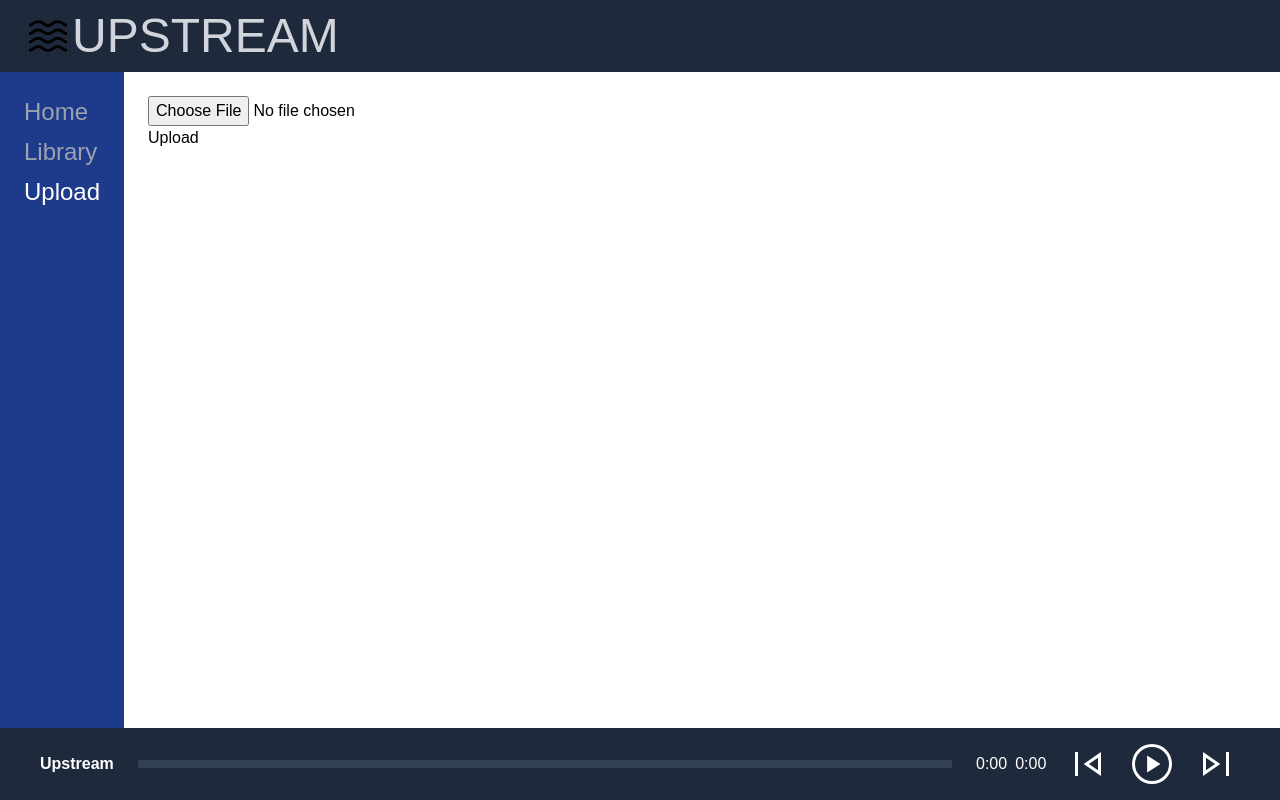
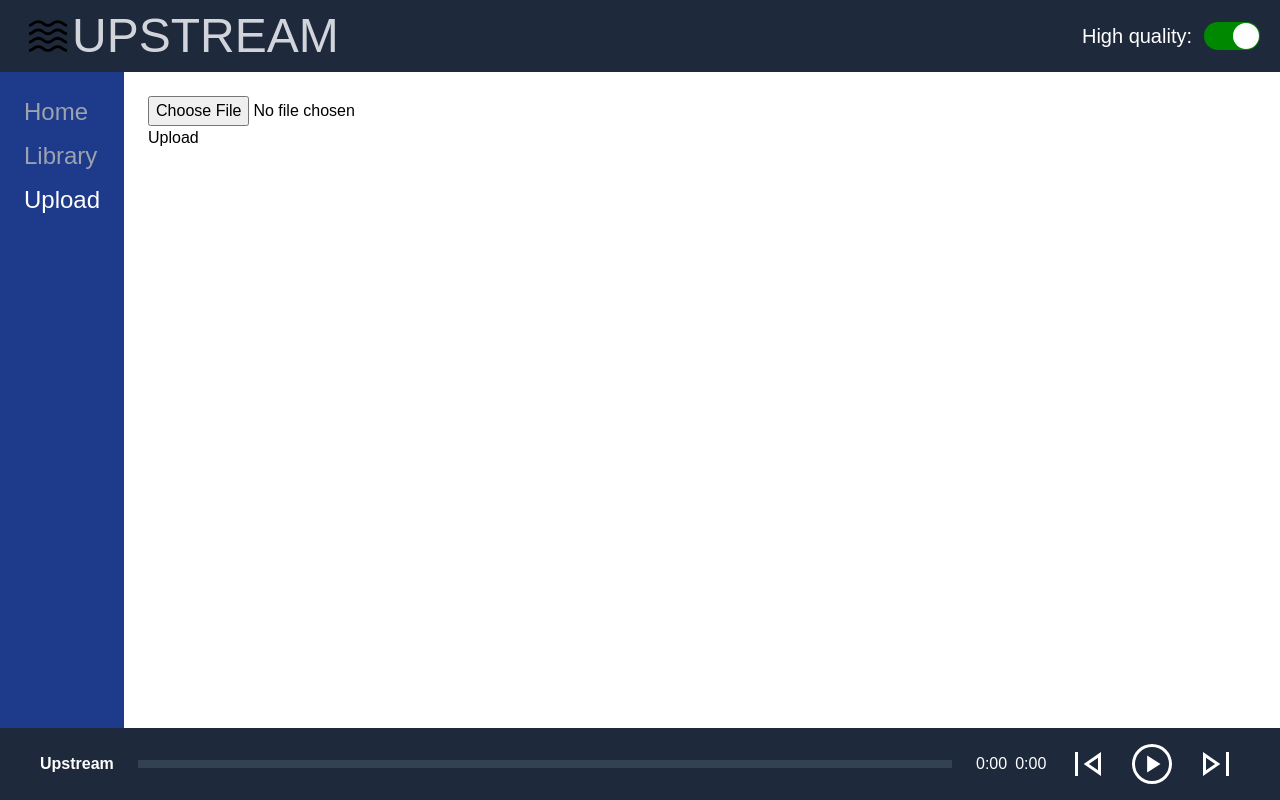
Before and after one commit to rafzoio/upstream, a React (Create React App) app: page /upload in a window 1280 px wide. Built offline with nearby package versions, Linux system fonts and the light colour scheme; no server answers.

Commit message:
Added switch to play low or high quality audio

```diff
--- a/package.json
+++ b/package.json
@@ -15,6 +15,7 @@
     "react-router": "^6.14.1",
     "react-router-dom": "^6.14.1",
     "react-scripts": "5.0.1",
+    "react-switch": "^7.0.0",
     "split-pane-react": "^0.1.3",
     "tailwind": "^4.0.0",
     "use-sound": "^4.0.1",
--- a/src/components/Controls.jsx
+++ b/src/components/Controls.jsx
@@ -9,6 +9,7 @@ import { ReactComponent as SkipPrevIcon } from "../resources/icons/skip_prev.svg
 const Controls = () => {
   const dispatch = useDispatch();
   const songState = useSelector((state) => state.song);
+  const bitrate = useSelector((state) => state.bitrate);
   const isSongStatePopulated = Object.keys(songState).length !== 0;
   const isPlayingState = useSelector((state) => state.isPlaying);
   const playlistState = useSelector((state) => state.playlist);
@@ -33,9 +34,9 @@ const Controls = () => {
 
   useEffect(() => {
     if (audio) {
-      audio.src = songState.url;
+      audio.src = bitrate ?  songState.url : songState.url_compressed
     }
-  }, [songState, audio]);
+  }, [songState, audio, bitrate]);
 
   useEffect(() => {
     if (audio) {
--- a/src/components/Header.jsx
+++ b/src/components/Header.jsx
@@ -1,11 +1,20 @@
 import React from "react";
+import { useSelector } from "react-redux/es/hooks/useSelector";
 import { Link } from "react-router-dom";
+import Switch from "react-switch";
 
 import { useDispatch } from "react-redux";
 import { ReactComponent as LogoIcon } from "../resources/icons/waves.svg";
 
 const Header = () => {
   const dispatch = useDispatch();
+  const bitrate = useSelector((state) => state.bitrate);
+
+  const handleChange = () => {
+    dispatch({
+      type: "UPDATE_BITRATE",
+    });
+  }
 
   const handleNavLinkClick = (linkText) => {
     dispatch({
@@ -15,7 +24,7 @@ const Header = () => {
   };
 
   return (
-    <div>
+    <div className="flex flex-row items-center justify-between pr-5">
       <Link
         to="/"
         className="flex px-6 py-3"
@@ -24,6 +33,10 @@ const Header = () => {
         <LogoIcon className="scale-95" />
         <h1 className="font-karla text-5xl text-gray-300">UPSTREAM</h1>
       </Link>
+      <div className="flex flex-row gap-3">
+        <h2 className="text-xl">High quality:</h2>
+      <Switch onChange={handleChange} checked={bitrate} checkedIcon={false} uncheckedIcon={false}/>
+      </div>
     </div>
   );
 };
--- a/src/components/Sidebar.jsx
+++ b/src/components/Sidebar.jsx
@@ -1,13 +1,21 @@
 import { React } from "react";
-import { useSelector } from "react-redux";
+import { useDispatch, useSelector } from "react-redux";
 import { Link } from "react-router-dom";
 
 const Sidebar = () => {
+  const dispatch = useDispatch();
   const activeLink = useSelector((state) => state.activeLink);
+  const bitrate = useSelector((state) => state.bitrate);
+
+  const handleChange = () => {
+    dispatch({
+      type: "UPDATE_BITRATE",
+    });
+  }
 
     return (
     <div>
-      <div className="flex flex-col gap-2 p-6 text-2xl">
+      <div className="flex flex-col just gap-3 p-6 text-2xl">
           <Link
             to="/"
             className={activeLink === "Home" ? " text-white" : "text-gray-400"}
@@ -30,5 +38,4 @@ const Sidebar = () => {
       </div>
   );
 };
-
 export default Sidebar;
--- a/src/redux/store.js
+++ b/src/redux/store.js
@@ -68,12 +68,24 @@ const activeLinkReducer = (state = initialActiveLinkState, action) => {
   }
 };
 
+const bitrateState = "High";
+
+const bitrateReducer = (state = bitrateState, action) => {
+  switch (action.type) {
+    case "UPDATE_BITRATE":
+      return !state;
+    default:
+      return state;
+  }
+};
+
 const store = configureStore({
   reducer: {
     song: songReducer,
     isPlaying: isPlayingReducer,
     activeLink: activeLinkReducer,
     playlist: playlistReducer,
+    bitrate: bitrateReducer,
   },
 });
 
```
Also changed, not shown: 1 other file (tests, documents, lock files or other folders). Lines whose indentation alone changed are shown as unchanged.
